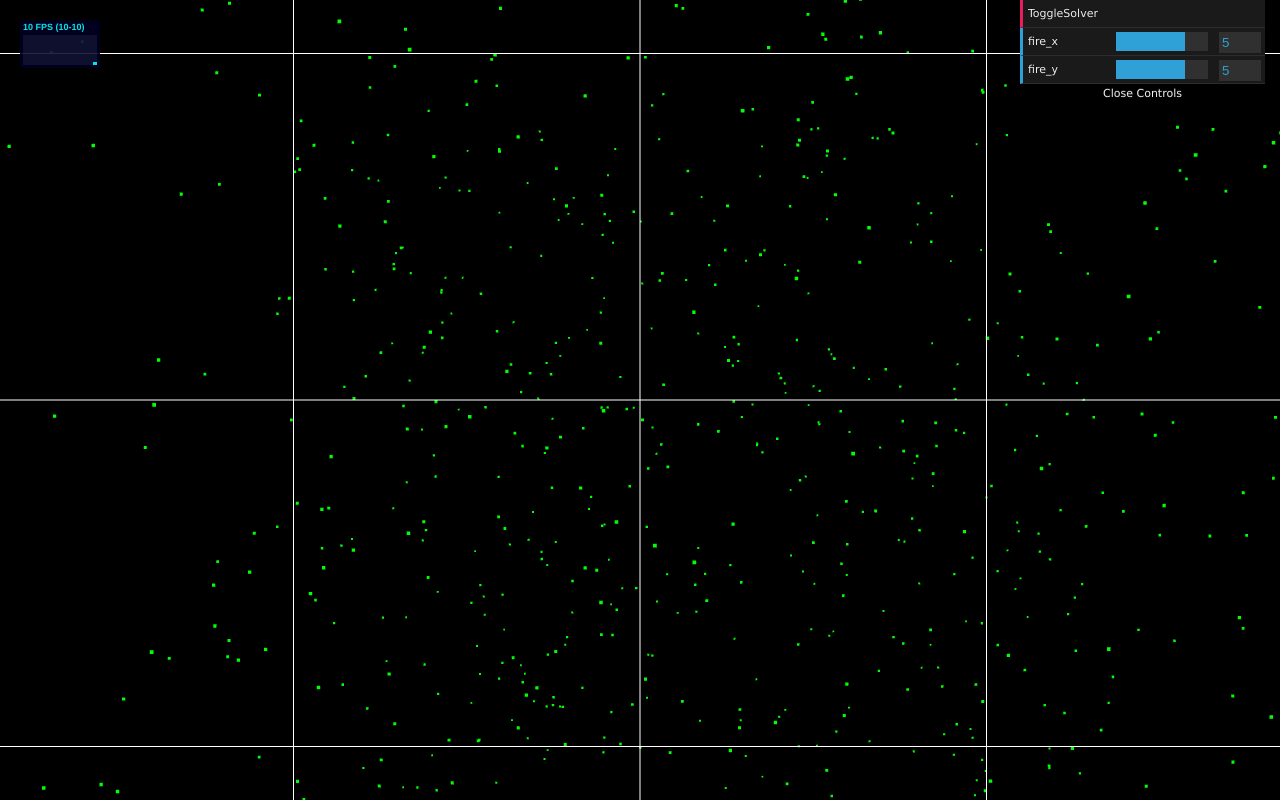
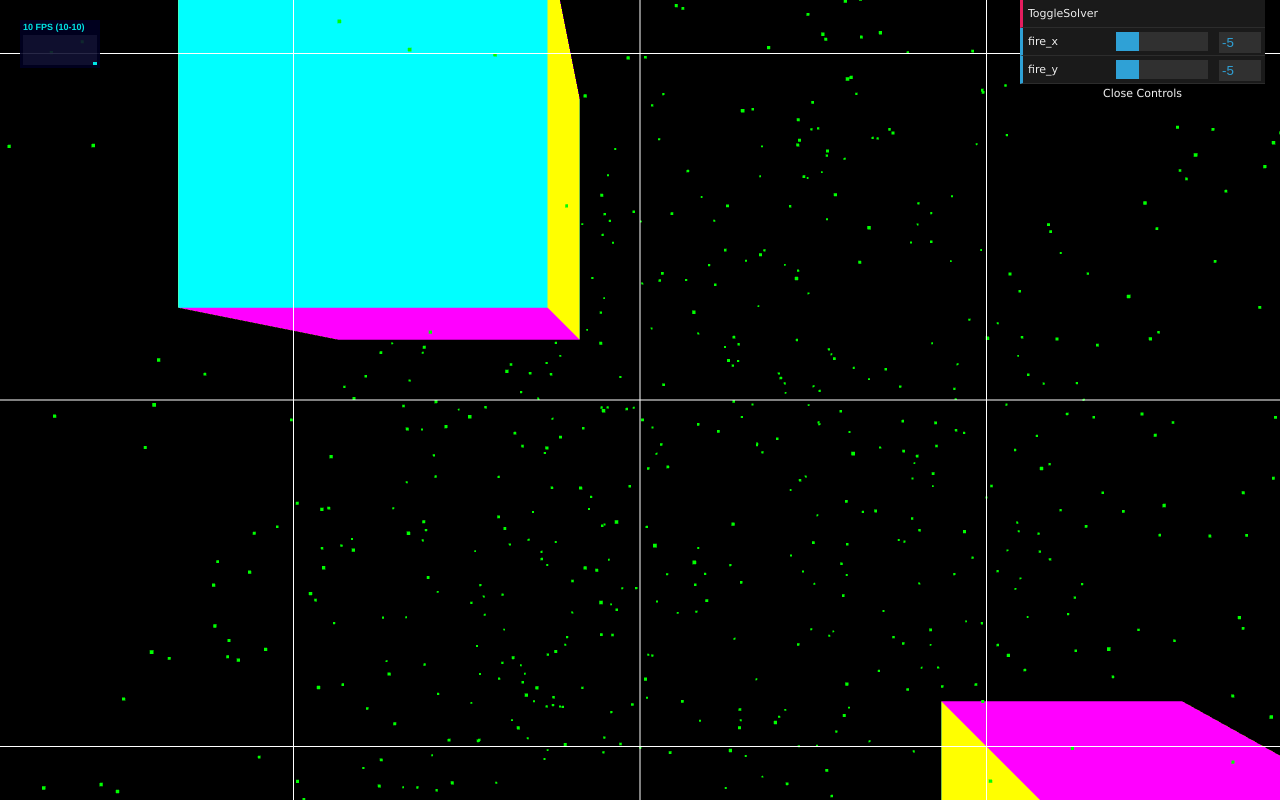
Before and after one commit to katsuya94/eecs395_int-gfx-a, a website: page dist/TatenoAdrien_ProjectA.html in a window 1280 px wide. Drawn offline with Linux system fonts and the light colour scheme; files that its build step writes are made by us from their sources; animation ran at ten frames a second.

Commit message:
Added boxes

```diff
--- /dev/null
+++ b/src/box.js
@@ -0,0 +1,50 @@
+/* jshint strict: alse */
+/* exported box */
+
+function box(x, y, z) {
+	var array = [
+		x - 2.0, y - 2.0, z - 2.0, 1.0, 1.0, 0.0,
+		x - 2.0, y + 2.0, z - 2.0, 1.0, 1.0, 0.0,
+		x - 2.0, y - 2.0, z + 2.0, 1.0, 1.0, 0.0,
+		x - 2.0, y + 2.0, z - 2.0, 1.0, 1.0, 0.0,
+		x - 2.0, y - 2.0, z + 2.0, 1.0, 1.0, 0.0,
+		x - 2.0, y + 2.0, z + 2.0, 1.0, 1.0, 0.0,
+
+		x + 2.0, y - 2.0, z - 2.0, 1.0, 1.0, 0.0,
+		x + 2.0, y + 2.0, z - 2.0, 1.0, 1.0, 0.0,
+		x + 2.0, y - 2.0, z + 2.0, 1.0, 1.0, 0.0,
+		x + 2.0, y + 2.0, z - 2.0, 1.0, 1.0, 0.0,
+		x + 2.0, y - 2.0, z + 2.0, 1.0, 1.0, 0.0,
+		x + 2.0, y + 2.0, z + 2.0, 1.0, 1.0, 0.0,
+
+		x - 2.0, y + 2.0, z - 2.0, 1.0, 0.0, 1.0,
+		x + 2.0, y + 2.0, z - 2.0, 1.0, 0.0, 1.0,
+		x - 2.0, y + 2.0, z + 2.0, 1.0, 0.0, 1.0,
+		x + 2.0, y + 2.0, z - 2.0, 1.0, 0.0, 1.0,
+		x - 2.0, y + 2.0, z + 2.0, 1.0, 0.0, 1.0,
+		x + 2.0, y + 2.0, z + 2.0, 1.0, 0.0, 1.0,
+
+		x - 2.0, y - 2.0, z - 2.0, 1.0, 0.0, 1.0,
+		x + 2.0, y - 2.0, z - 2.0, 1.0, 0.0, 1.0,
+		x - 2.0, y - 2.0, z + 2.0, 1.0, 0.0, 1.0,
+		x + 2.0, y - 2.0, z - 2.0, 1.0, 0.0, 1.0,
+		x - 2.0, y - 2.0, z + 2.0, 1.0, 0.0, 1.0,
+		x + 2.0, y - 2.0, z + 2.0, 1.0, 0.0, 1.0,
+
+		x - 2.0, y - 2.0, z - 2.0, 0.0, 1.0, 1.0,
+		x + 2.0, y - 2.0, z - 2.0, 0.0, 1.0, 1.0,
+		x - 2.0, y + 2.0, z - 2.0, 0.0, 1.0, 1.0,
+		x + 2.0, y - 2.0, z - 2.0, 0.0, 1.0, 1.0,
+		x - 2.0, y + 2.0, z - 2.0, 0.0, 1.0, 1.0,
+		x + 2.0, y + 2.0, z - 2.0, 0.0, 1.0, 1.0,
+
+		x - 2.0, y - 2.0, z + 2.0, 0.0, 1.0, 1.0,
+		x + 2.0, y - 2.0, z + 2.0, 0.0, 1.0, 1.0,
+		x - 2.0, y + 2.0, z + 2.0, 0.0, 1.0, 1.0,
+		x + 2.0, y - 2.0, z + 2.0, 0.0, 1.0, 1.0,
+		x - 2.0, y + 2.0, z + 2.0, 0.0, 1.0, 1.0,
+		x + 2.0, y + 2.0, z + 2.0, 0.0, 1.0, 1.0,
+	];
+
+	return array;
+}
--- a/src/main.js
+++ b/src/main.js
@@ -27,13 +27,13 @@ function main() {
 		ToggleSolver: function() {
 			RUNGE_KUTTA = !RUNGE_KUTTA;
 		},
-		fire_x: 5.0,
-		fire_y: 5.0
+		fire_x: -5.0,
+		fire_y: -5.0
 	};
 	var gui = new dat.GUI();
 	gui.add(panel, 'ToggleSolver');
-	gui.add(panel, 'fire_x').min(-10.0).max(10.0);
-	gui.add(panel, 'fire_y').min(-10.0).max(10.0);
+	gui.add(panel, 'fire_x').min(-10).max(10).step(0.05);
+	gui.add(panel, 'fire_y').min(-10).max(10).step(0.05);
 
 	// Shader Programs
 	var program_phys = createProgram(
@@ -157,7 +157,8 @@ function main() {
 
 		gl.uniformMatrix4fv(program_stat.u_vp, false, camera.vp);
 
-		gl.drawArrays(gl.LINES, 0, system.static_size);
+		gl.drawArrays(gl.LINES, 0, system.static_size - 72);
+		gl.drawArrays(gl.TRIANGLES, system.static_size - 72, 72);
 
 		stats.end();
 		window.requestAnimationFrame(frame);
--- a/src/system.js
+++ b/src/system.js
@@ -1,5 +1,5 @@
 /* jshint strict: false */
-/* global gl: true, STATE_TEXTURE_WIDTH, STATE_TEXTURE_HEIGHT, NUM_PARTICLES, PARTICLES_PER_ROW, NUM_SLOTS, FSIZE, grid, initialize */
+/* global gl: true, STATE_TEXTURE_WIDTH, STATE_TEXTURE_HEIGHT, NUM_PARTICLES, PARTICLES_PER_ROW, NUM_SLOTS, FSIZE, grid, box, initialize */
 /* exported init_system */
 
 function init_system(program_phys, program_calc, program_slvr, program_draw, program_stat) {
@@ -54,8 +54,8 @@ function init_system(program_phys, program_calc, program_slvr, program_draw, pro
 		0.0, 1.0, 0.0, 0.0, 1.0, 0.0,
 		0.0, 0.0, 0.0, 0.0, 0.0, 1.0,
 		0.0, 0.0, 1.0, 0.0, 0.0, 1.0,
-	].concat(grid()));
-	system.static_size = values.length / 6;
+	].concat(grid()).concat(box(-5.0, -5.0, 7.5)).concat(box(5.0, 5.0, 7.5)));
+	system.static_size = Math.round(values.length / 6);
 	system.buffer_static = gl.createBuffer();
 	gl.bindBuffer(gl.ARRAY_BUFFER, system.buffer_static);
 	gl.bufferData(gl.ARRAY_BUFFER, values, gl.STATIC_DRAW);
```
Also changed, not shown: dist/TatenoAdrien_ProjectA.html, dist/particles.js.
